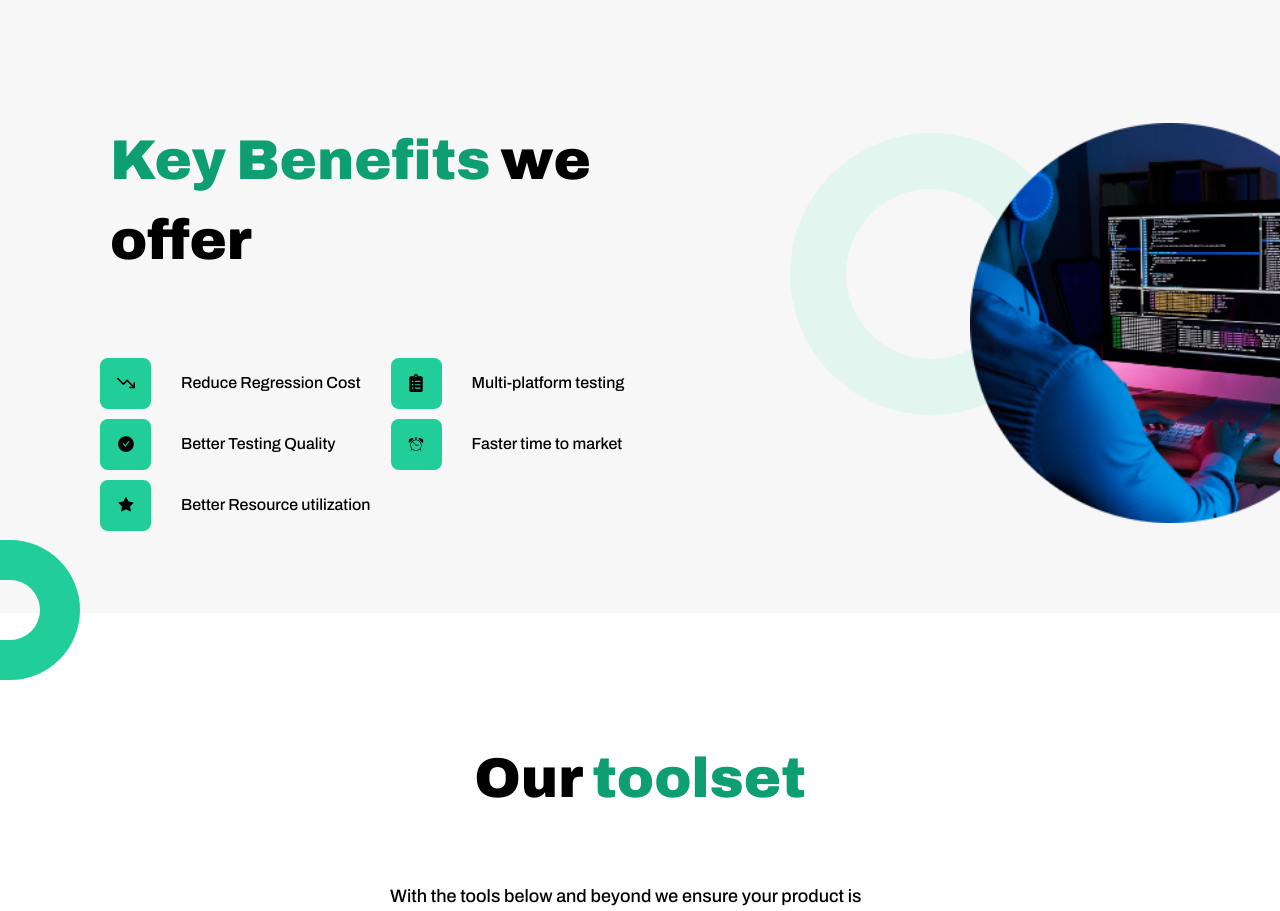
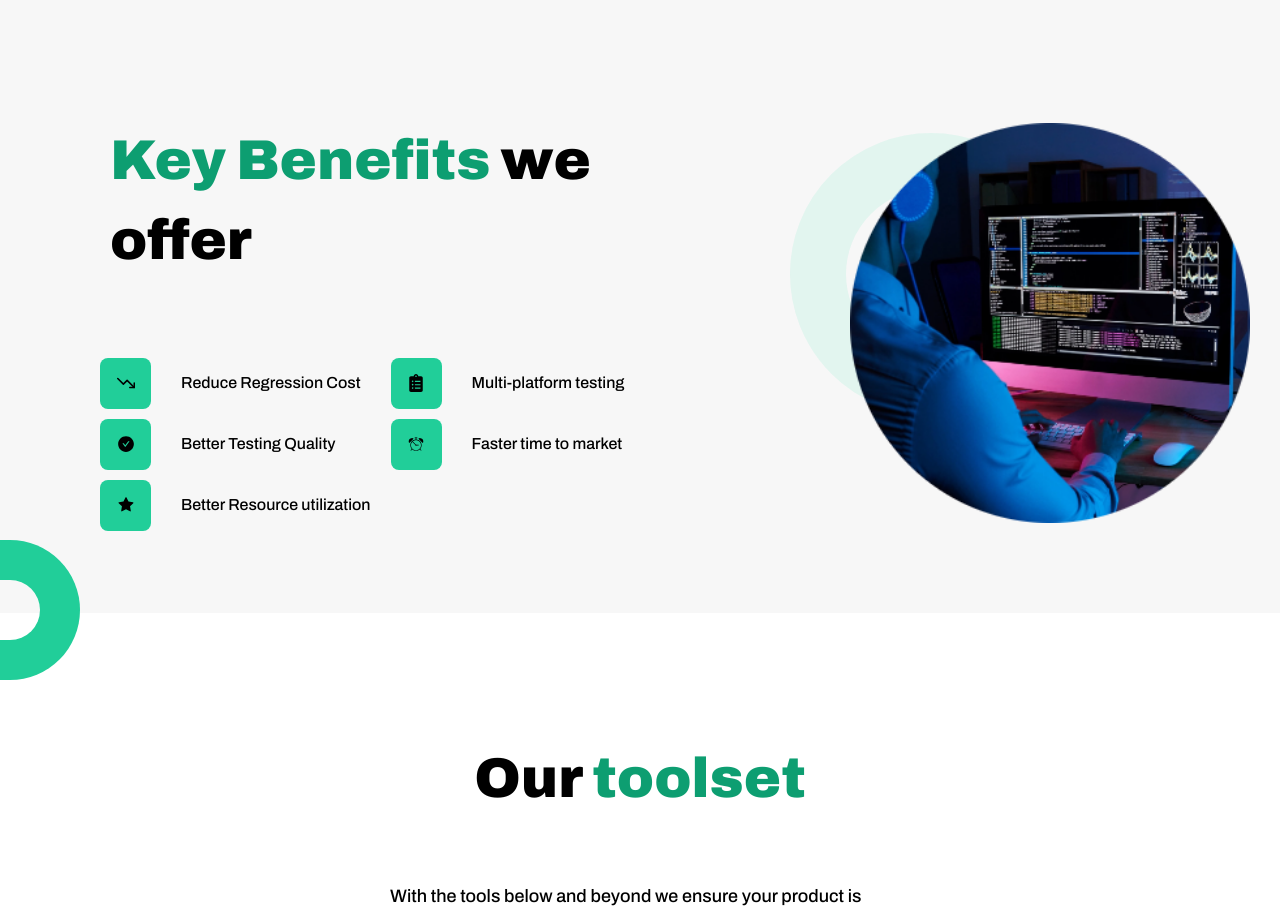
Before and after one commit to a11ysolutions/website, a React (Create React App) app: page /automation in a window 1280 px wide. Shown: the part 3720-4631 px from the top of the page. Built offline with nearby package versions, Linux system fonts and the light colour scheme.

Commit message:
fix: adjust cropped image on small desktop

```diff
--- a/src/Components/Automation/Automation.css
+++ b/src/Components/Automation/Automation.css
@@ -278,7 +278,7 @@
     height: 400px;
     align-self: center;
     margin-top: 0;
-    margin-left: 140%;
+    margin-left: 80%;
   }
 
   .automation-third-circle {
@@ -288,8 +288,9 @@
   }
 
   .automation-fourth-circle {
-    right: 10%;
-    margin-top: 230px;
+    /* right: 10%;
+    margin-top: 230px; */
+    display: none;
   }
 
   .automation-third-blurred-circle {
```
